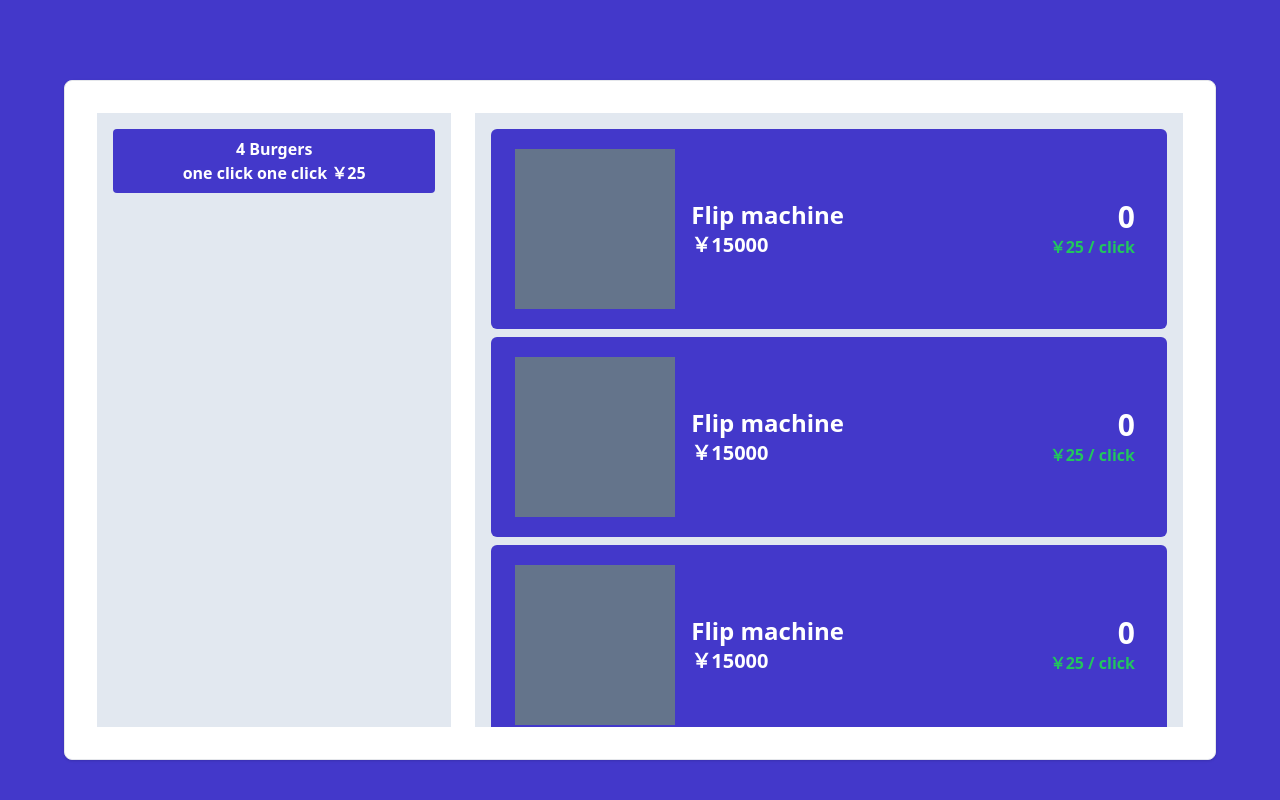
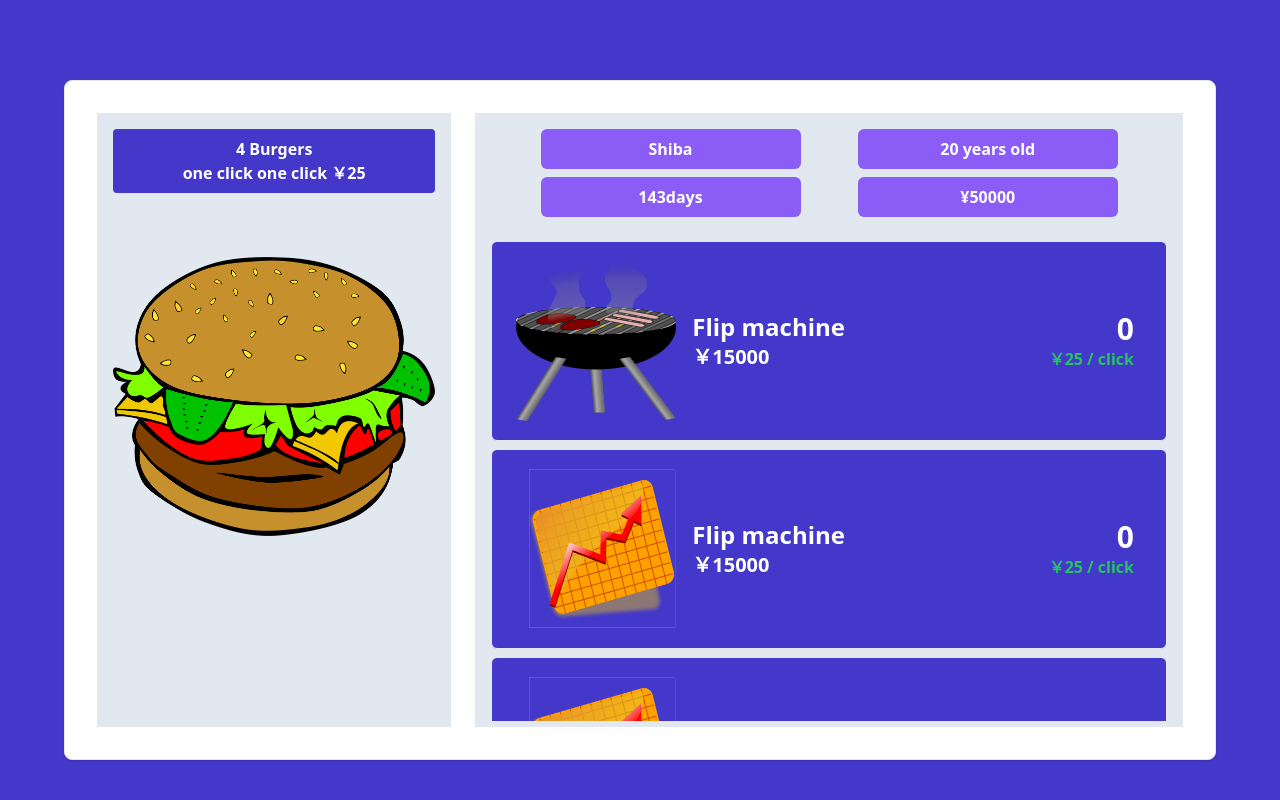
Before and after one commit to Seiya-Tagami/CSProject_ClickerEmpireGame, a plain HTML site: page index.html in a window 1280 px wide. Drawn offline with nearby package versions, Linux system fonts and the light colour scheme.

Commit message:
adding images

```diff
--- a/index.html
+++ b/index.html
@@ -18,14 +18,31 @@
                 <span>4 Burgers</span>
                 <span>one click one click ￥25</span>
               </div>
-              <!-- hamburger img -->
+              <img src="./images/hamburger.png" alt="" class="w-full mt-16 cursor-pointer" />
             </div>
-            <div class="w-2/3 h-full p-4 bg-slate-200 overflow-y-auto">
+            <div class="w-2/3 h-full p-4 bg-slate-200">
               <!-- card -->
+              <div class="w-full">
+                <div class="w-full flex flex-wrap justify-evenly gap-2">
+                  <div class="w-[260px] p-2 bg-violet-500 text-center text-white font-bold rounded-md">
+                    <span>Shiba</span>
+                  </div>
+                  <div class="w-[260px] p-2 bg-violet-500 text-center text-white font-bold rounded-md">
+                    <span>20 years old</span>
+                  </div>
+                  <div class="w-[260px] p-2 bg-violet-500 text-center text-white font-bold rounded-md">
+                    <span>143days</span>
+                  </div>
+                  <div class="w-[260px] p-2 bg-violet-500 text-center text-white font-bold rounded-md">
+                    <span>¥50000</span>
+                  </div>
+                </div>
+              </div>
+              <div class="h-[480px] mt-6 overflow-y-auto">
                 <div class="flex flex-col gap-2">
-                <div class="w-full h-[200px] px-6 py-4 flex justify-between items-center bg-indigo-700 rounded-md">
+                  <div class="w-full h-[200px] px-6 py-4 flex justify-between items-center bg-indigo-700 hover:border-4 hover:border-green-400 border rounded-md cursor-pointer">
                     <div class="flex items-center gap-2">
-                    <div class="w-[160px] h-[160px] bg-slate-500"></div>
+                      <img src="./images/grill.png" class="w-[160px] h-[160px] rounded" />
                       <div class="flex flex-col p-2 text-white font-bold">
                         <span class="text-2xl">Flip machine</span>
                         <span class="text-xl">￥15000</span>
@@ -36,9 +53,9 @@
                       <span class="text-green-500">￥25 / click</span>
                     </div>
                   </div>
-                <div class="w-full h-[200px] px-6 py-4 flex justify-between items-center bg-indigo-700 rounded-md">
+                  <div class="w-full h-[200px] px-6 py-4 flex justify-between items-center bg-indigo-700 hover:border-4 hover:border-green-400 border rounded-md cursor-pointer">
                     <div class="flex items-center gap-2">
-                    <div class="w-[160px] h-[160px] bg-slate-500"></div>
+                      <img src="./images/chart.png" class="w-[160px] h-[160px] rounded" />
                       <div class="flex flex-col p-2 text-white font-bold">
                         <span class="text-2xl">Flip machine</span>
                         <span class="text-xl">￥15000</span>
@@ -49,9 +66,9 @@
                       <span class="text-green-500">￥25 / click</span>
                     </div>
                   </div>
-                <div class="w-full h-[200px] px-6 py-4 flex justify-between items-center bg-indigo-700 rounded-md">
+                  <div class="w-full h-[200px] px-6 py-4 flex justify-between items-center bg-indigo-700 hover:border-4 hover:border-green-400 border rounded-md cursor-pointer">
                     <div class="flex items-center gap-2">
-                    <div class="w-[160px] h-[160px] bg-slate-500"></div>
+                      <img src="./images/chart.png" class="w-[160px] h-[160px] rounded" />
                       <div class="flex flex-col p-2 text-white font-bold">
                         <span class="text-2xl">Flip machine</span>
                         <span class="text-xl">￥15000</span>
@@ -62,9 +79,9 @@
                       <span class="text-green-500">￥25 / click</span>
                     </div>
                   </div>
-                <div class="w-full h-[200px] px-6 py-4 flex justify-between items-center bg-indigo-700 rounded-md">
+                  <div class="w-full h-[200px] px-6 py-4 flex justify-between items-center bg-indigo-700 hover:border-4 hover:border-green-400 border rounded-md cursor-pointer">
                     <div class="flex items-center gap-2">
-                    <div class="w-[160px] h-[160px] bg-slate-500"></div>
+                      <img src="./images/lemonade.png" class="w-[160px] h-[160px] rounded" />
                       <div class="flex flex-col p-2 text-white font-bold">
                         <span class="text-2xl">Flip machine</span>
                         <span class="text-xl">￥15000</span>
@@ -80,6 +97,7 @@
             </div>
           </div>
         </div>
+      </div>
     </main>
   </body>
 </html>
```
Also changed, not shown: images/castle.png (added), images/chart.png (added), images/grill.png (added), images/hamburger.png (added), images/high-speed-train.png (added), images/house-1.png (added), images/house-2.png (added), images/lemonade.png (added), images/skyscrapers.png (added). Lines whose indentation alone changed are shown as unchanged.
